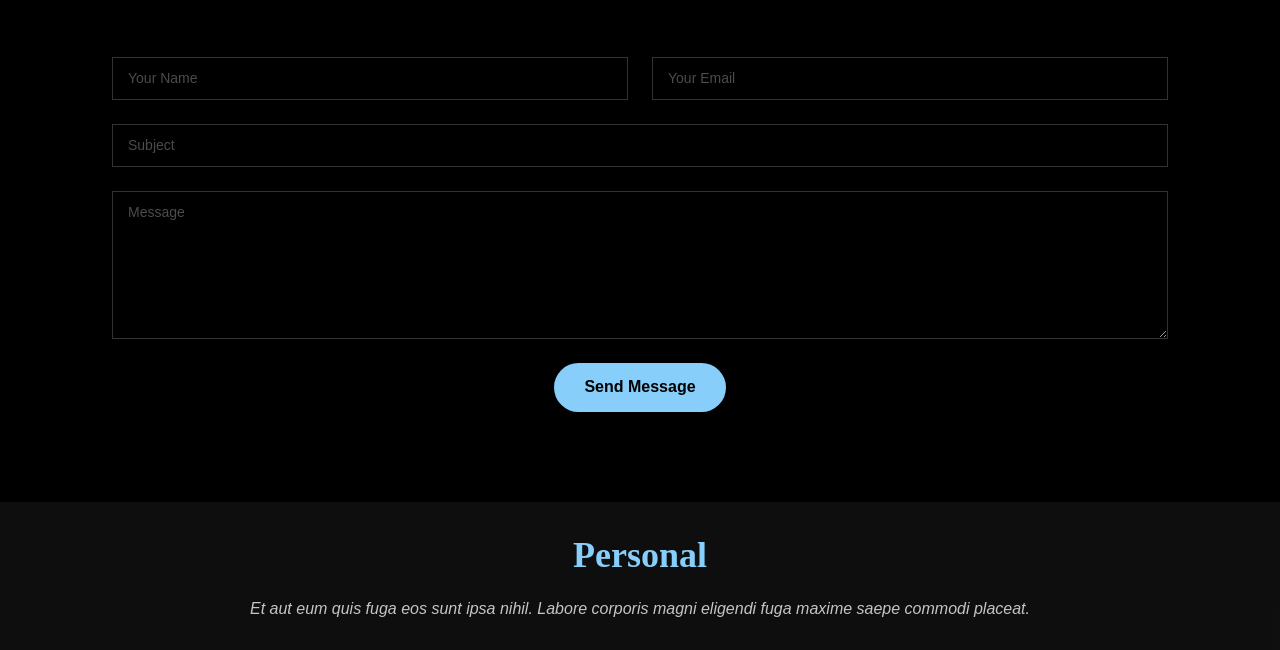
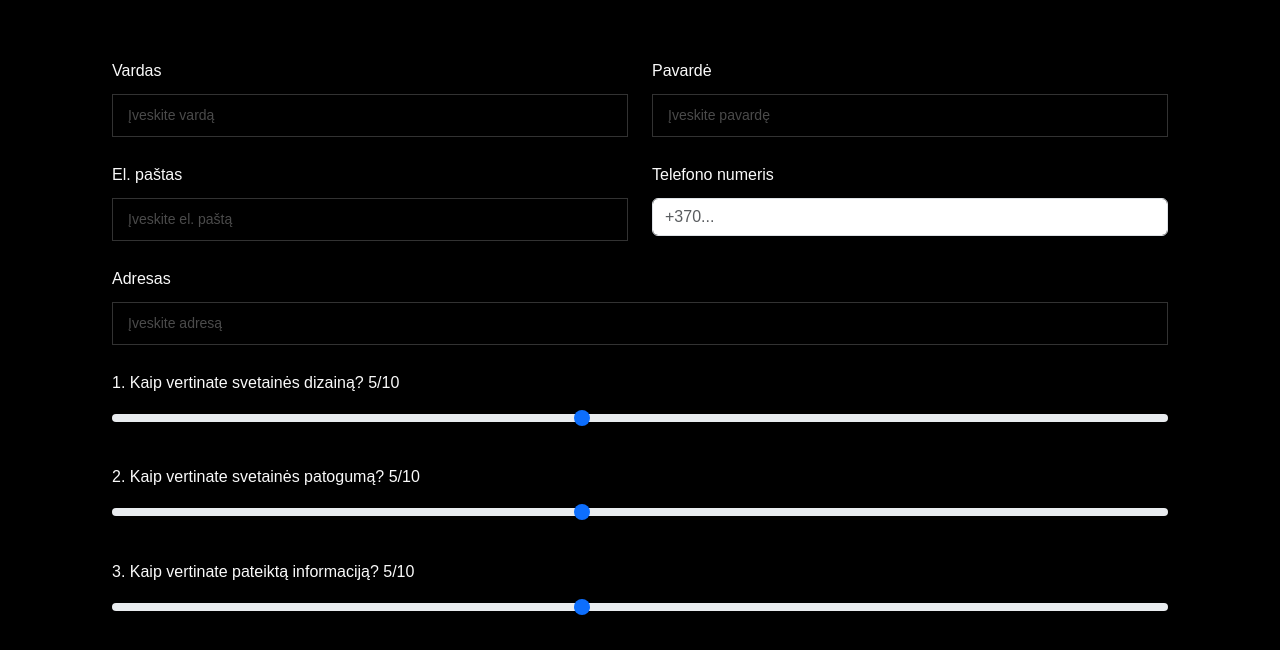
Before and after one commit to Augustas-Sulskus-EF-25/Augustas-Sulskus-EF-25.github.io, a plain HTML site: page contact.html in a window 1280 px wide. Shown: the part 662-1312 px from the top of the page. Drawn offline with Linux system fonts and the light colour scheme.

Commit message:
Add files via upload

```diff
--- a/contact.html
+++ b/contact.html
@@ -142,34 +142,93 @@
         </div>
 
         <form action="forms/contact.php" method="post" class="php-email-form" data-aos="fade-up" data-aos-delay="600">
-          <div class="row gy-4">
 
+         <div class="row gy-4">
+
+            <!-- Vardas -->
             <div class="col-md-6">
-              <input type="text" name="name" class="form-control" placeholder="Your Name" required="">
+                  <label for="vardas" class="form-label">Vardas</label>
+                  <input type="text" id="vardas" name="vardas"
+                        class="form-control" placeholder="Įveskite vardą" required>
             </div>
 
-            <div class="col-md-6 ">
-              <input type="email" class="form-control" name="email" placeholder="Your Email" required="">
+            <!-- Pavardė -->
+            <div class="col-md-6">
+                  <label for="pavarde" class="form-label">Pavardė</label>
+                  <input type="text" id="pavarde" name="pavarde"
+                        class="form-control" placeholder="Įveskite pavardę" required>
             </div>
 
-            <div class="col-md-12">
-              <input type="text" class="form-control" name="subject" placeholder="Subject" required="">
+            <!-- El. paštas -->
+            <div class="col-md-6">
+                  <label for="email" class="form-label">El. paštas</label>
+                  <input type="email" id="email" name="email"
+                        class="form-control" placeholder="Įveskite el. paštą" required>
             </div>
 
-            <div class="col-md-12">
-              <textarea class="form-control" name="message" rows="6" placeholder="Message" required=""></textarea>
+            <!-- Telefono numeris -->
+            <div class="col-md-6">
+                  <label for="telefonas" class="form-label">Telefono numeris</label>
+                  <input type="tel" id="telefonas" name="telefonas"
+                        class="form-control" placeholder="+370..." required>
             </div>
 
-            <div class="col-md-12 text-center">
-              <div class="loading">Loading</div>
-              <div class="error-message"></div>
-              <div class="sent-message">Your message has been sent. Thank you!</div>
-
-              <button type="submit">Send Message</button>
+            <!-- Adresas -->
+            <div class="col-md-12">
+                  <label for="adresas" class="form-label">Adresas</label>
+                  <input type="text" id="adresas" name="adresas"
+                        class="form-control" placeholder="Įveskite adresą" required>
             </div>
 
-          </div>
+            <!-- Vertinimo klausimas 1 -->
+            <div class="col-md-12">
+                  <label for="vertinimas1" class="form-label">
+                        1. Kaip vertinate svetainės dizainą?
+                        <span id="reiksme1">5</span>/10
+                  </label>
+                  <input type="range" id="vertinimas1" name="vertinimas1"
+                        class="form-range" min="1" max="10" value="5"
+                        oninput="document.getElementById('reiksme1').textContent = this.value">
+            </div>
+
+            <!-- Vertinimo klausimas 2 -->
+            <div class="col-md-12">
+                  <label for="vertinimas2" class="form-label">
+                        2. Kaip vertinate svetainės patogumą?
+                        <span id="reiksme2">5</span>/10
+                  </label>
+                  <input type="range" id="vertinimas2" name="vertinimas2"
+                        class="form-range" min="1" max="10" value="5"
+                        oninput="document.getElementById('reiksme2').textContent = this.value">
+            </div>
+
+            <!-- Vertinimo klausimas 3 -->
+            <div class="col-md-12">
+                  <label for="vertinimas3" class="form-label">
+                        3. Kaip vertinate pateiktą informaciją?
+                        <span id="reiksme3">5</span>/10
+                  </label>
+                  <input type="range" id="vertinimas3" name="vertinimas3"
+                        class="form-range" min="1" max="10" value="5"
+                        oninput="document.getElementById('reiksme3').textContent = this.value">
+            </div>
+
+            <!-- Siuntimo mygtukas -->
+            <div class="col-md-12 text-center">
+                  <div class="loading">Siunčiama...</div>
+                  <div class="error-message"></div>
+                  <div class="sent-message">
+                        Jūsų atsakymas išsiųstas. Ačiū!
+                  </div>
+
+                  <button type="submit" id="siusti" disabled>Siųsti</button>
+            </div>
+
+         </div>
+
         </form><!-- End Contact Form -->
+        <!-- Formos duomenų rezultatai -->
+        <div id="formos-rezultatas" class="formos-rezultatas"></div>
 
       </div>
 
@@ -223,6 +282,7 @@
 
   <!-- Main JS File -->
   <script src="assets/js/main.js"></script>
+  <script src="assets/js/costom.js"></script>
 
 </body>
 
```
Also changed, not shown: index.html (+1 -0 lines).
